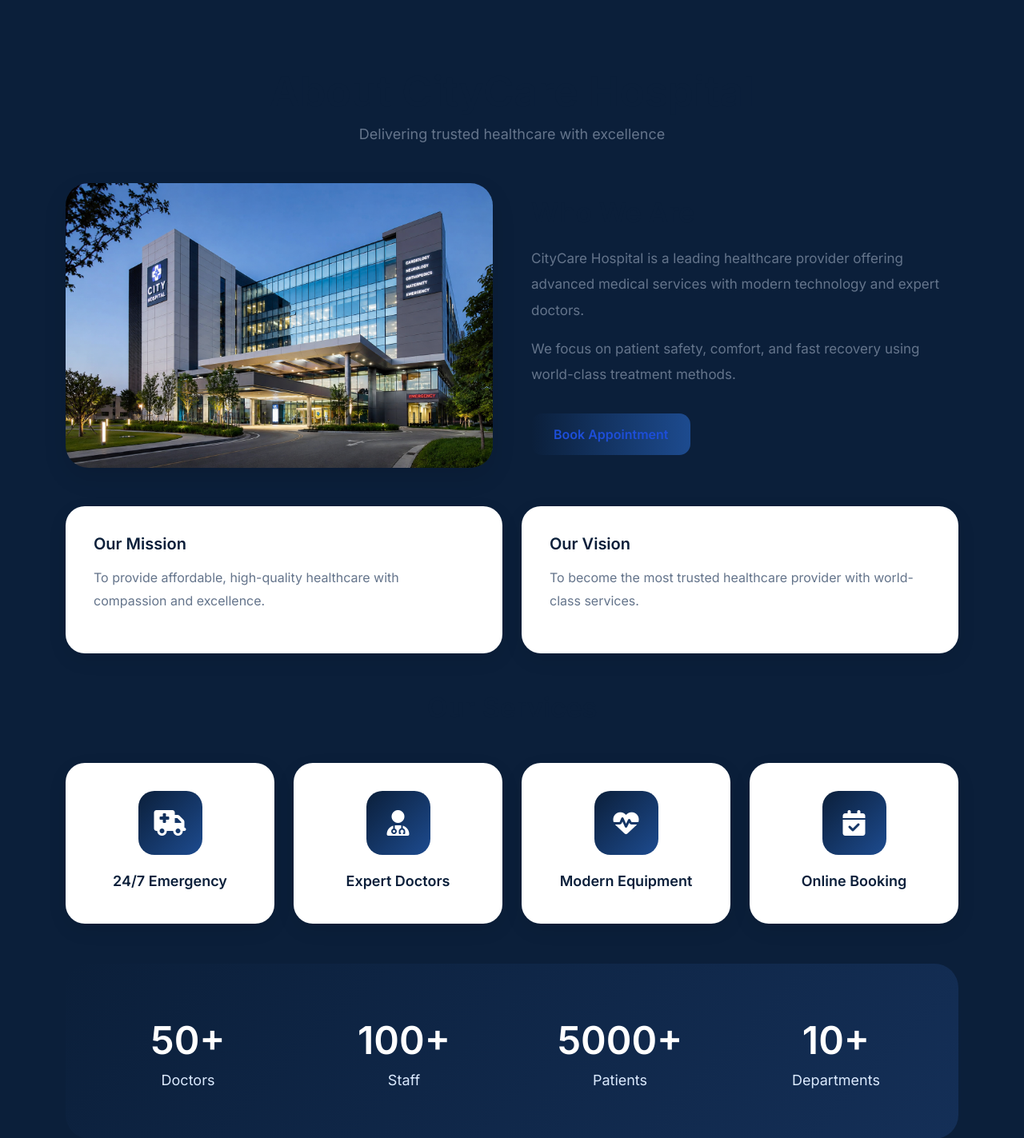
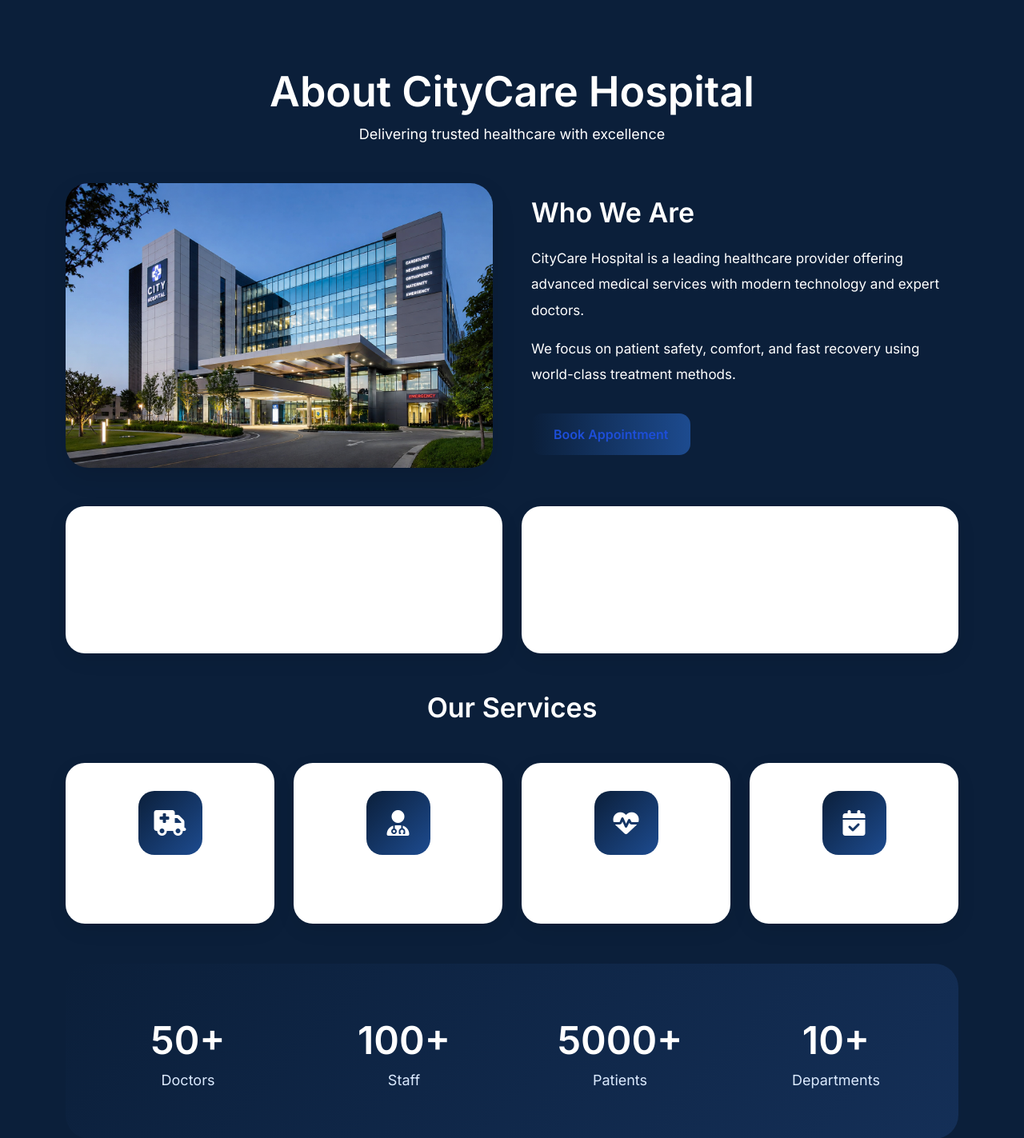
Before and after one commit to Neshana-CK/django_tutorial, a Django app: page /about/ in a window 1280 px wide. Shown: the part 56-1479 px from the top of the page at 80% size. Run offline with Django 5.2, Linux system fonts and the light colour scheme; a user stored in the database is signed in; data comes from the database, SQL or seed files in the repository.

Commit message:
fix style. css

```diff
--- a/static/css/style.css
+++ b/static/css/style.css
@@ -106,11 +106,11 @@ a:hover {
 
 /* ================= TEXT ================= */
 h1, h2, h3, h4, h5, h6 {
-    color:white;
+    color:white !important;
 }
 
 p {
-    color: white;
+    color: white !important;
 }
 
 /* ================= MUTED TEXT ================= */
@@ -143,5 +143,5 @@ input, textarea, select {
     color: #111827 !important;
 }
 h1{
-    color: white;
+    color: white !important;
 }
```
